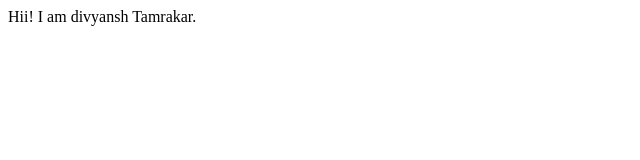
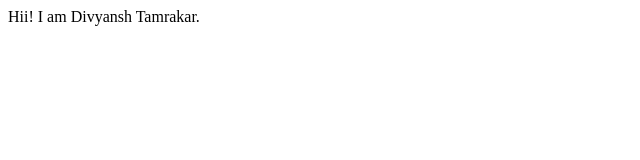
Before and after one commit to DivyanshTamrakar/Divyansh-site, a plain HTML site: page index.html in a window 1280 px wide. Shown: the full height of the page, 0-640 px from the left. Drawn offline with Linux system fonts and the light colour scheme.

Commit message:
refactor: Change spellings

```diff
--- a/index.html
+++ b/index.html
@@ -6,6 +6,6 @@
     <title>My Sample Site</title>
 </head>
 <body>
-    Hii! I am divyansh Tamrakar.
+    Hii! I am Divyansh Tamrakar.
 </body>
 </html>
```
